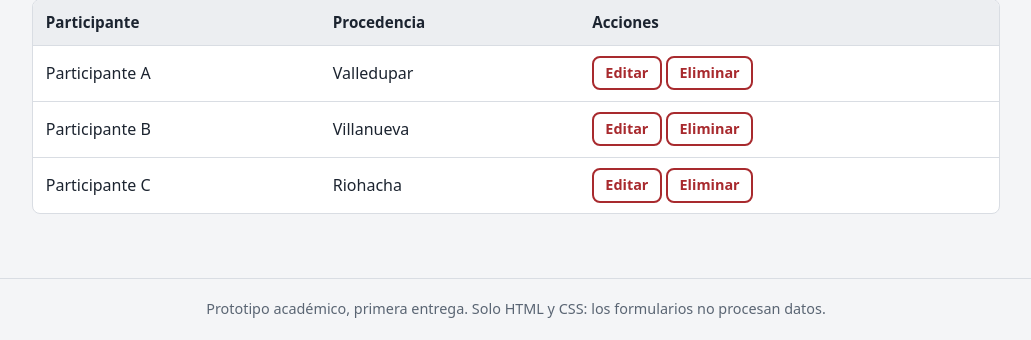
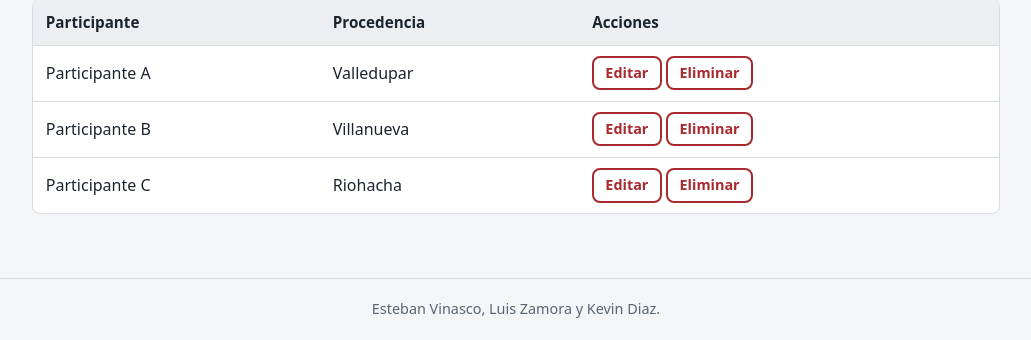
Before and after one commit to Z4T00/votaciones-vallenato-2027-django, a Django app: template templates/admin-opciones.html in a window 1280 px wide. Shown: the part 660-1000 px from the top of the page, without its empty margins (124-1155 px from the left). Run offline with Django 5.2, Linux system fonts and the light colour scheme; the template is opened without the code that fills it, so the values that code supplies are empty.

Commit message:
Actualiza plantilla admin-opciones

```diff
--- a/templates/admin-opciones.html
+++ b/templates/admin-opciones.html
@@ -21,6 +21,6 @@
 <div class="card"><h3>Nueva opción</h3><form><label>Votación<select><option>Final Rey Profesional</option><option>Final Rey Aficionado</option><option>Premio Canción Inédita</option></select></label><label>Nombre del participante<input type="text" placeholder=""></label><label>Procedencia<input type="text" placeholder="Ej. Valledupar"></label><div class="acciones"><button type="button">Guardar opción</button></div></form></div>
 <h2 style="margin-top:2rem">Opciones de Final Rey Profesional</h2><div class="tabla"><table><thead><tr><th>Participante</th><th>Procedencia</th><th>Acciones</th></tr></thead><tbody><tr><td>Participante A</td><td>Valledupar</td><td><button type="button" class="sec peq">Editar</button><button type="button" class="sec peq">Eliminar</button></td></tr><tr><td>Participante B</td><td>Villanueva</td><td><button type="button" class="sec peq">Editar</button><button type="button" class="sec peq">Eliminar</button></td></tr><tr><td>Participante C</td><td>Riohacha</td><td><button type="button" class="sec peq">Editar</button><button type="button" class="sec peq">Eliminar</button></td></tr></tbody></table></div>
 </main>
-<footer class="site-footer"><div class="wrap">Prototipo académico, primera entrega. Solo HTML y CSS: los formularios no procesan datos.</div></footer>
+<footer class="site-footer"><div class="wrap">Esteban Vinasco, Luis Zamora y Kevin Diaz.</div></footer>
 </body>
 </html>
```
